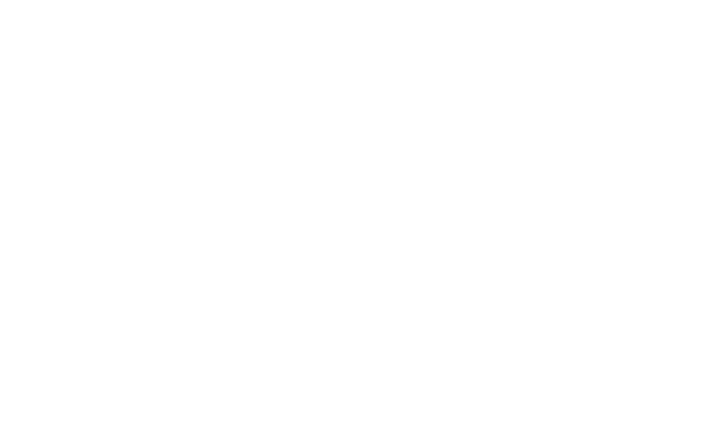
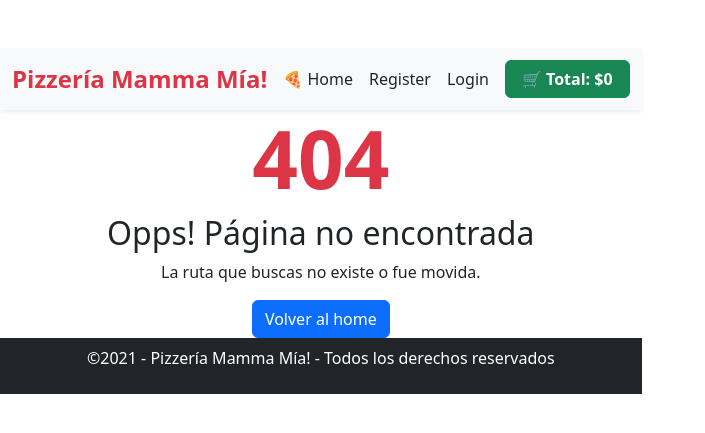
Before and after one commit to JennifferPrieto/hito1-react, a React (Vite) app: page /404 in a window 1280 px wide. Shown: the part 179-612 px from the top of the page, without its empty margins (0-705 px from the left). Built offline with nearby package versions, Linux system fonts and the light colour scheme.

Commit message:
hito 5 NotFound

```diff
--- a/src/components/Navbar.jsx
+++ b/src/components/Navbar.jsx
@@ -1,4 +1,4 @@
-import { link } from "react-router-dom";
+import { Link } from "react-router-dom";
 
 
 const Navbar = () => {
@@ -6,44 +6,23 @@ const Navbar = () => {
 
 
     return (
-        <nav className="container-fliud d-flex justify-content-between align-items-center p-2 bg-dark ">
-            <div className="d-flex align-items-center gap-2">
+        <nav className="navbar navbar-expand-lg navbar-light bg-light shadow-sm ">
+            <div className="container">
+                <Link className="navbar-brand fw-bold fs-4 text-danger" to="/" > Pizzería Mamma Mía! </Link>
+                <div className="d-flex align-items-center gap-3">
+                    <Link className="nav-link text-dark" to="/"> 🍕 Home </Link>
 
+                    <Link className="nav-link text-dark" to="/register"> Register </Link>
+                    <Link className="nav-link text-dark" to="/login"> Login </Link>
+                    <Link className="btn btn-success px-3 fw-semibold" to="/cart">  🛒  Total: $0 </Link>
 
-
-                 <p className="text-white fs-5 m-2">Pizzería Mamma Mía!</p>
-                 <button className="btn btn-outline-light">🍕 Home</button>
+                </div>
+            </div>
+        </nav>
 
 
 
 
-
-
-
-            {token ? (
-                <>
-                <button className="btn btn-outline-light ">🔓 Profile</button>
-                <button className="btn btn-outline-light">🔓 Logout</button>
-                </>
-            ) : (
-                <>
-                <button className="btn btn-outline-light" >🔐 Login</button>
-                <button className="btn btn-outline-light">🔐 Register</button>
-                </>
-
-            )}
-
-            </div>
-
-            <div>
-                 <button className="btn btn-outline-info">
-                 🛒  Total: ${total.toLocaleString()}
-            </button>
-            </div>
-
-
-
-        </nav>
     );
 };
 
--- a/src/main.jsx
+++ b/src/main.jsx
@@ -9,8 +9,8 @@ import { BrowserRouter } from 'react-router-dom';
 
 ReactDOM.createRoot(document.getElementById('root')).render(
   <React.StrictMode>
-    <BrowserRouter basename="/hito1-react">
+    <BrowserRouter>
     <App/>
     </BrowserRouter>
   </React.StrictMode>,
-)
+);
--- a/src/pages/NotFound.jsx
+++ b/src/pages/NotFound.jsx
@@ -1,4 +1,4 @@
-import { link } from "react-router-dom";
+import { Link } from "react-router-dom";
 
 const NotFound = () => {
     return (
@@ -6,8 +6,8 @@ const NotFound = () => {
             <h1 className="display-1 fw-bold text-danger">404</h1>
             <h2>Opps! Página no encontrada</h2>
             <p>La ruta que buscas no existe o fue movida.</p>
-            <link to="/" className="btn btn-primary" >
-            Volver al home </link>
+            <Link to="/" className="btn btn-primary" >
+            Volver al home </Link>
 
         </div>
     );
```
Also changed, not shown: src/App.jsx (+5 -6 lines).
